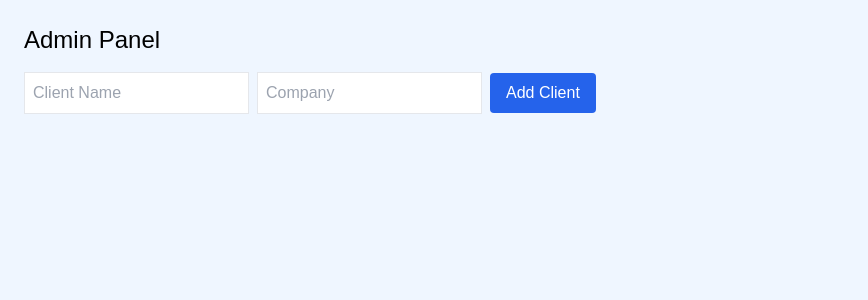
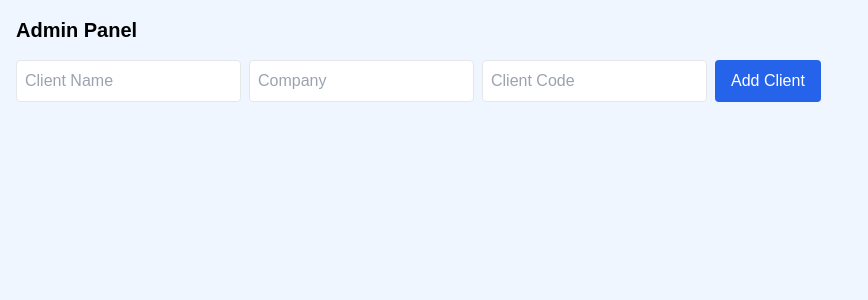
Before and after one commit to KAIMSLTD/Customer-Portal, a React (Vite) app: page /admin in a window 1280 px wide. Shown: the top 300 px of the page, without its empty margins (0-868 px from the left). Built offline with nearby package versions, Linux system fonts and the light colour scheme.

Commit message:
Add files via upload

```diff
--- a/src/pages/AdminPanel.jsx
+++ b/src/pages/AdminPanel.jsx
@@ -1,38 +1,71 @@
-import React, { useState, useEffect } from "react";
+
+import React, { useState, useEffect } from 'react';
 
 const AdminPanel = () => {
   const [clients, setClients] = useState([]);
-  const [form, setForm] = useState({ name: "", company: "" });
+  const [name, setName] = useState('');
+  const [company, setCompany] = useState('');
+  const [code, setCode] = useState('');
 
   useEffect(() => {
-    const saved = JSON.parse(localStorage.getItem("clients")) || [];
-    setClients(saved);
+    const storedClients = JSON.parse(localStorage.getItem('clients')) || [];
+    setClients(storedClients);
   }, []);
 
-  const handleAdd = () => {
-    const updated = [...clients, form];
-    localStorage.setItem("clients", JSON.stringify(updated));
-    setClients(updated);
-    setForm({ name: "", company: "" });
+  useEffect(() => {
+    localStorage.setItem('clients', JSON.stringify(clients));
+  }, [clients]);
+
+  const addClient = () => {
+    if (name && company && code) {
+      const newClient = { name, company, code };
+      setClients([...clients, newClient]);
+      setName('');
+      setCompany('');
+      setCode('');
+    }
   };
 
-  const handleDelete = (index) => {
-    const updated = clients.filter((_, i) => i !== index);
-    localStorage.setItem("clients", JSON.stringify(updated));
-    setClients(updated);
+  const removeClient = (index) => {
+    const updatedClients = [...clients];
+    updatedClients.splice(index, 1);
+    setClients(updatedClients);
   };
 
   return (
-    <div className="p-6">
-      <h2 className="text-2xl mb-4">Admin Panel</h2>
-      <input className="border p-2 mb-2 mr-2" placeholder="Client Name" value={form.name} onChange={(e) => setForm({ ...form, name: e.target.value })} />
-      <input className="border p-2 mb-2 mr-2" placeholder="Company" value={form.company} onChange={(e) => setForm({ ...form, company: e.target.value })} />
-      <button onClick={handleAdd} className="bg-blue-600 text-white px-4 py-2 rounded">Add Client</button>
-      <ul className="mt-6 space-y-2">
-        {clients.map((c, i) => (
-          <li key={i} className="flex justify-between bg-gray-100 p-2 rounded">
-            <span>{c.name} - {c.company}</span>
-            <button onClick={() => handleDelete(i)} className="text-red-500">Remove</button>
+    <div className="p-4">
+      <h1 className="text-xl font-bold mb-4">Admin Panel</h1>
+      <div className="flex gap-2 mb-4">
+        <input
+          className="border p-2 rounded"
+          type="text"
+          placeholder="Client Name"
+          value={name}
+          onChange={(e) => setName(e.target.value)}
+        />
+        <input
+          className="border p-2 rounded"
+          type="text"
+          placeholder="Company"
+          value={company}
+          onChange={(e) => setCompany(e.target.value)}
+        />
+        <input
+          className="border p-2 rounded"
+          type="text"
+          placeholder="Client Code"
+          value={code}
+          onChange={(e) => setCode(e.target.value.toUpperCase())}
+        />
+        <button className="bg-blue-600 text-white px-4 py-2 rounded" onClick={addClient}>
+          Add Client
+        </button>
+      </div>
+      <ul>
+        {clients.map((client, index) => (
+          <li key={index} className="flex justify-between py-1 bg-gray-100 my-1 px-2">
+            <span>{client.name} - {client.company} ({client.code})</span>
+            <button className="text-red-500" onClick={() => removeClient(index)}>Remove</button>
           </li>
         ))}
       </ul>
```
